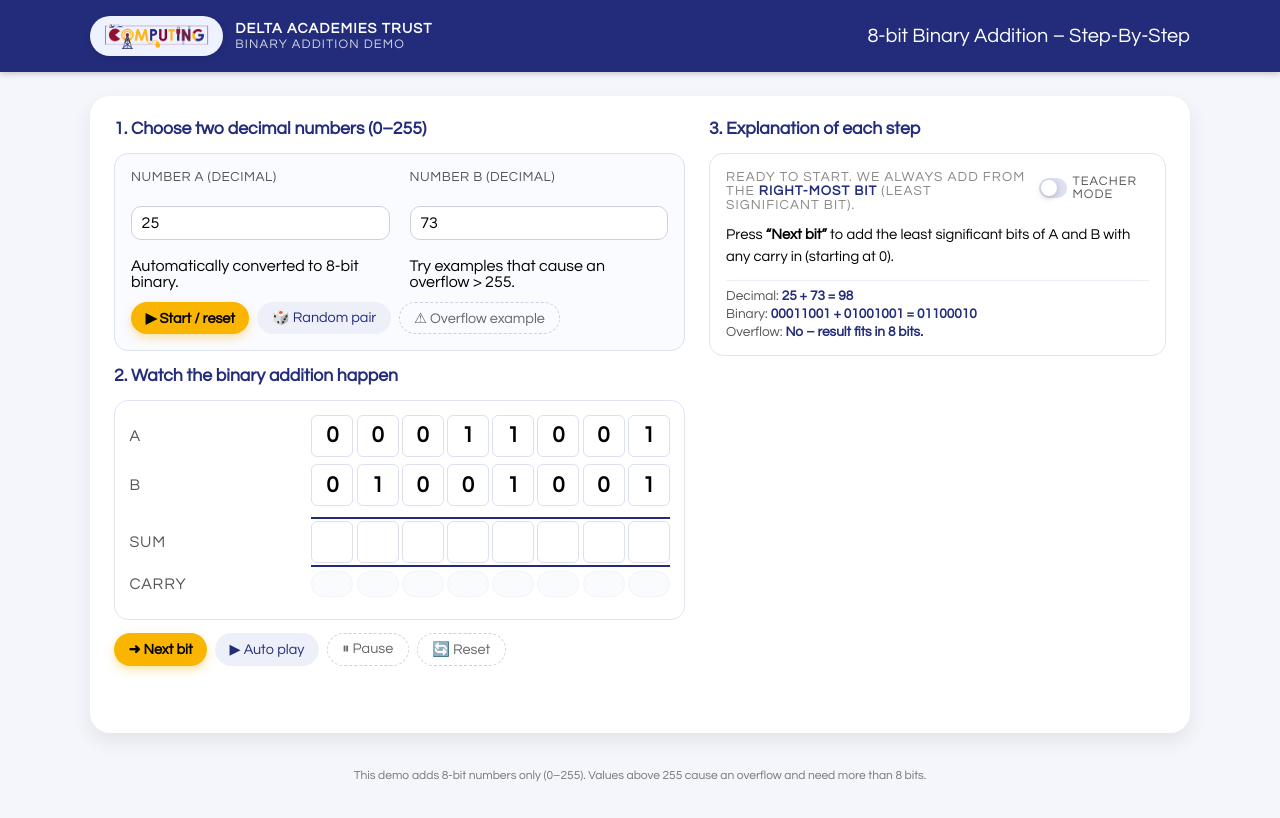
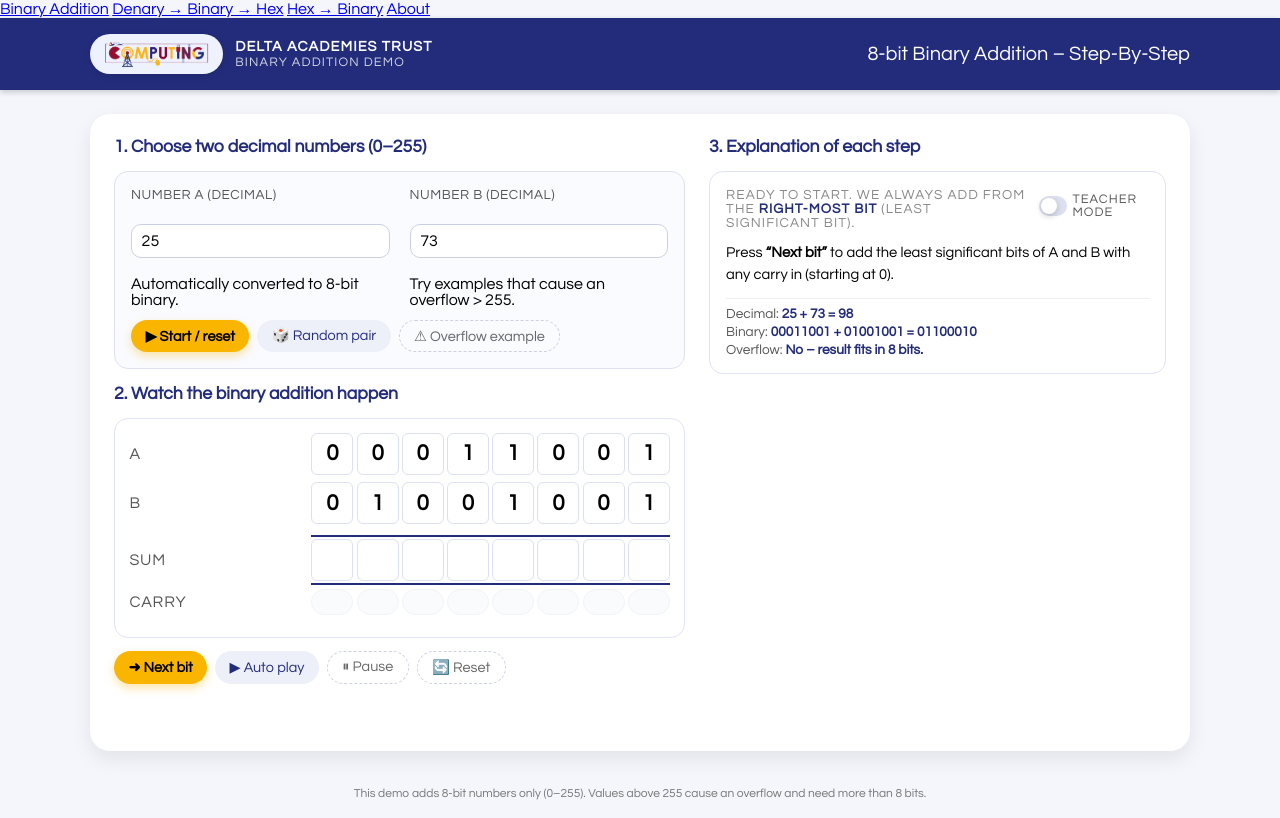
Before and after one commit to karldouglass2022/explainers, a plain HTML site: page index.html in a window 1280 px wide. Drawn offline with Linux system fonts and the light colour scheme.

Commit message:
Update index.html
Added Nav bar

```diff
--- a/index.html
+++ b/index.html
@@ -5,6 +5,14 @@
   <title>8-bit Binary Addition – Interactive Demo</title>
   <meta name="viewport" content="width=device-width, initial-scale=1" />
   <link rel="stylesheet" href="styles.css" />
+
+  		<!-- NEW: Navigation bar -->
+    <nav class="main-nav">
+      <a href="./binary-addition/index.html">Binary Addition</a>
+      <a href="denary-binary-hex.html">Denary → Binary → Hex</a>
+      <a href="hex-to-binary.html">Hex → Binary</a>
+      <a href="about.html">About</a>
+    </nav>
 </head>
 <body>
   <div class="page">
```
